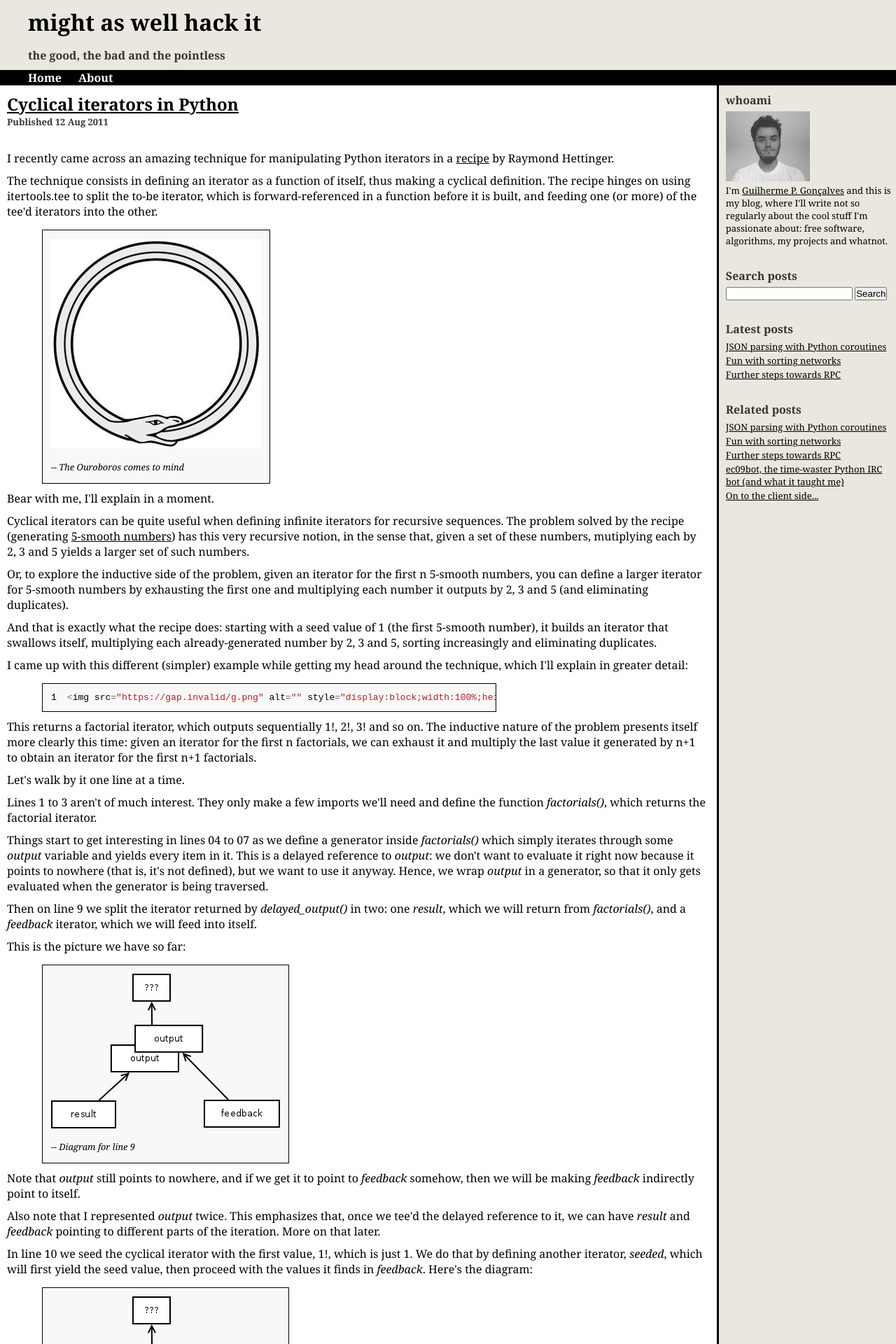
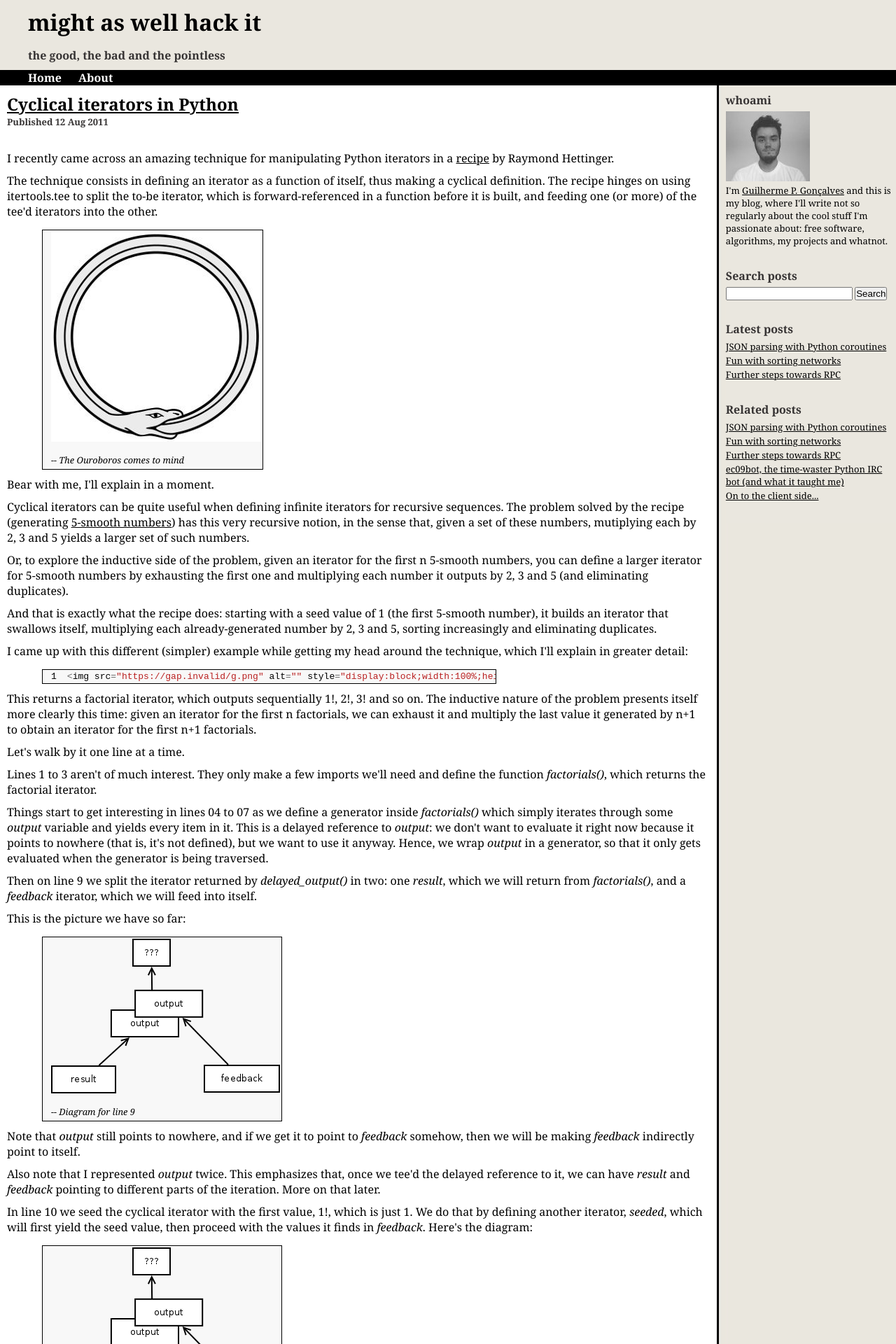
Before and after one commit to eggpi/eggpi.github.com, a Jekyll site: the page built from _posts/2011-08-12-Cyclical-iterators-in-Python.html, in a window 1280 px wide. Shown: the top 1920 px of the page at 70% size. Built offline with Jekyll 4.4.1, drawn with Linux system fonts in a browser that asks for light colours; nearby versions of some CDN libraries; comment, search, counter and statistics services are not loaded.

Commit message:
Fixed padding for blockquotes.

```diff
--- a/css/post.css
+++ b/css/post.css
@@ -15,7 +15,7 @@
 }
 
 #post-content .standout, .highlight, blockquote {
-    padding: 10px;
+    padding-left: 10px;
     margin-top: 15px;
     margin-left: 50px;
     margin-right: 30%;
```
